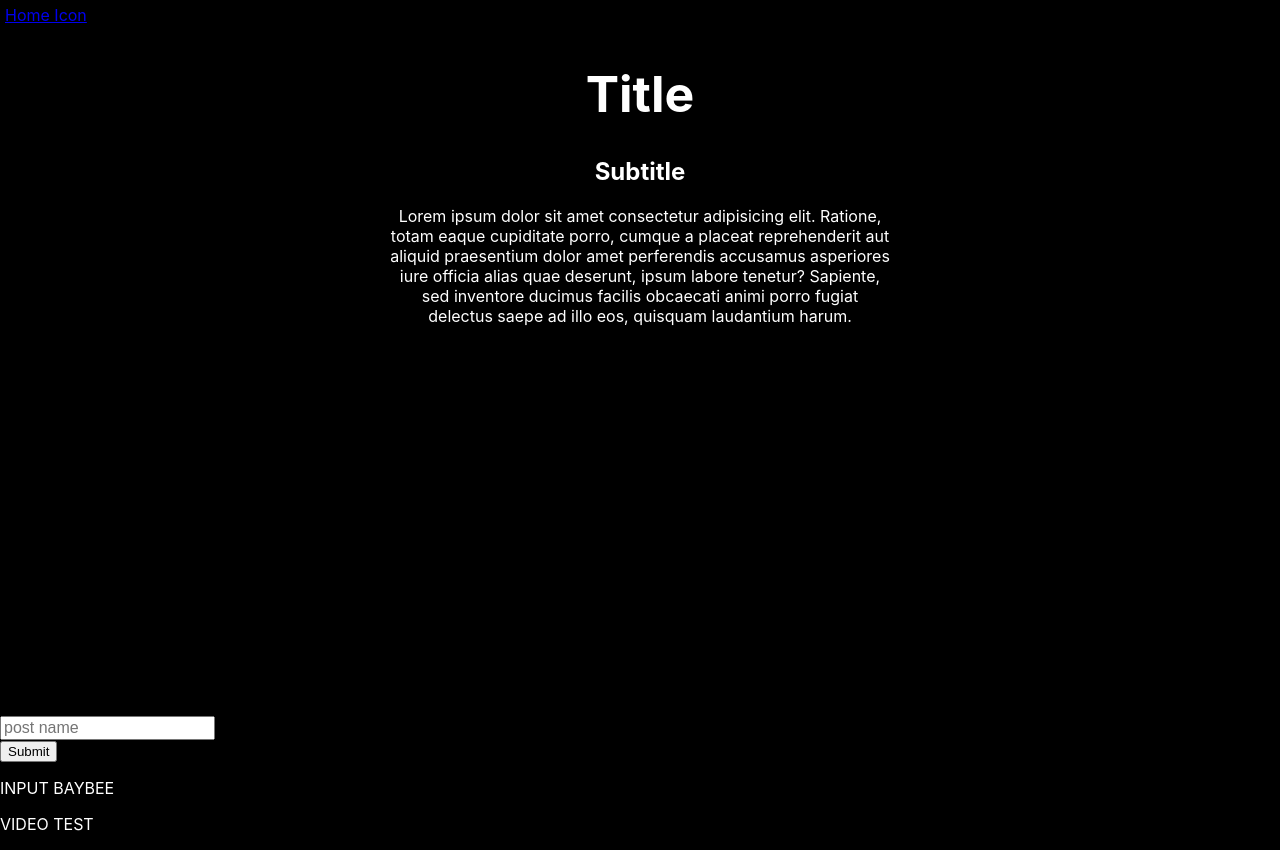
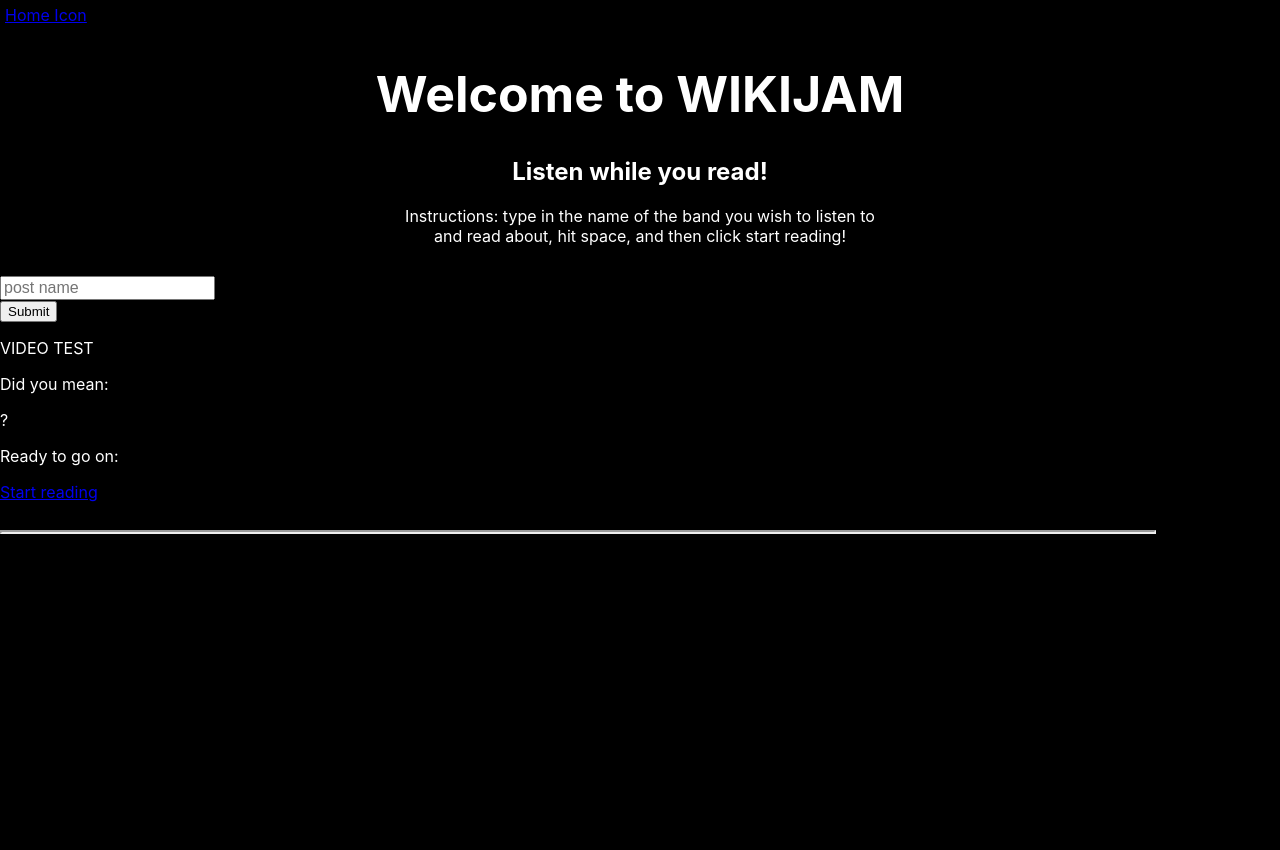
Before and after one commit to thejonymyster/apiproject, a React (Create React App) app in the folder frontend/: page / in a window 1280 px wide. After the commit the page ends 800 px from the top, so only its background shows below. Built offline with nearby package versions, Linux system fonts and the light colour scheme; no server answers.

Commit message:
wikipedia working

```diff
--- a/frontend/src/components/Home.js
+++ b/frontend/src/components/Home.js
@@ -5,11 +5,11 @@ function Home(props) {
     return (
         <>
             <div class="centertext">
-                <h1>Title</h1>
-                <h2>Subtitle</h2>
+                <h1>Welcome to WIKIJAM</h1>
+                <h2>Listen while you read!</h2>
                 <div class="centerhelp">
                     <article class="snugify">
-                    Lorem ipsum dolor sit amet consectetur adipisicing elit. Ratione, totam eaque cupiditate porro, cumque a placeat reprehenderit aut aliquid praesentium dolor amet perferendis accusamus asperiores iure officia alias quae deserunt, ipsum labore tenetur? Sapiente, sed inventore ducimus facilis obcaecati animi porro fugiat delectus saepe ad illo eos, quisquam laudantium harum.
+                    Instructions: type in the name of the band you wish to listen to and read about, hit space, and then click start reading!
                     </article>
                 <div class="spacer"></div>
 
--- a/frontend/src/components/wikitest.js
+++ b/frontend/src/components/wikitest.js
@@ -3,7 +3,10 @@ import axios from 'axios'
 
 function safe(x){
     if (x) {
-        return x.replace(/\{/g,"")
+        let n = x.replace(/\{/g,"")
+        n = /(?<="title":").+?(?=")/.exec(n)
+        global.bandname = n
+        return n
     }
     return null
 }
--- a/frontend/src/components/youtube.js
+++ b/frontend/src/components/youtube.js
@@ -4,6 +4,11 @@ import Form from "./Forms"
 import ReactPlayer from 'react-player'
 import youtubeapi from './youtubeapi'
 import APIThing from './wikitest'
+
+function fix(n){
+    if (n){return "300px"}
+    return "0px"
+}
 
 class Youtuber extends React.Component {
     constructor(props) {
@@ -35,7 +40,7 @@ class Youtuber extends React.Component {
         return (
             <>
                 <div>
-                    <ReactPlayer url={"https://www.youtube.com/watch?v=Ds14zhfHEvE"} />
+                    {/* <ReactPlayer url={"https://www.youtube.com/watch?v=Ds14zhfHEvE"} /> */}
                 </div>
 
                 <Form
@@ -44,10 +49,13 @@ class Youtuber extends React.Component {
                     Input={this.state.Input}
                 />
 
-                <p>{this.state.Input}INPUT BAYBEE</p>
                 <p>{this.state.Videos}VIDEO TEST</p>
-                <APIThing term={`https://en.wikipedia.org/w/api.php?action=query&origin=*&format=json&generator=search&gsrnamespace=0&gsrlimit=10&gsrsearch='${this.state.Input} (band)'`}/>
-
+                <p> Did you mean:
+                <APIThing term={`https://en.wikipedia.org/w/api.php?action=query&origin=*&format=json&generator=search&gsrnamespace=0&gsrlimit=10&gsrsearch='${this.state.Input}  (band)'`}/>?
+                </p>
+                <p>Ready to go on: {global.bandname}</p>
+                <p><a target="iframe_a" href={`https://en.wikipedia.org/wiki/${global.bandname}`}>Start reading</a></p>
+                <iframe src="demo_iframe.htm" name="iframe_a" height={fix(global.bandname)} width="90%" title="Iframe Example"></iframe>
             </>
         )
     }
```
